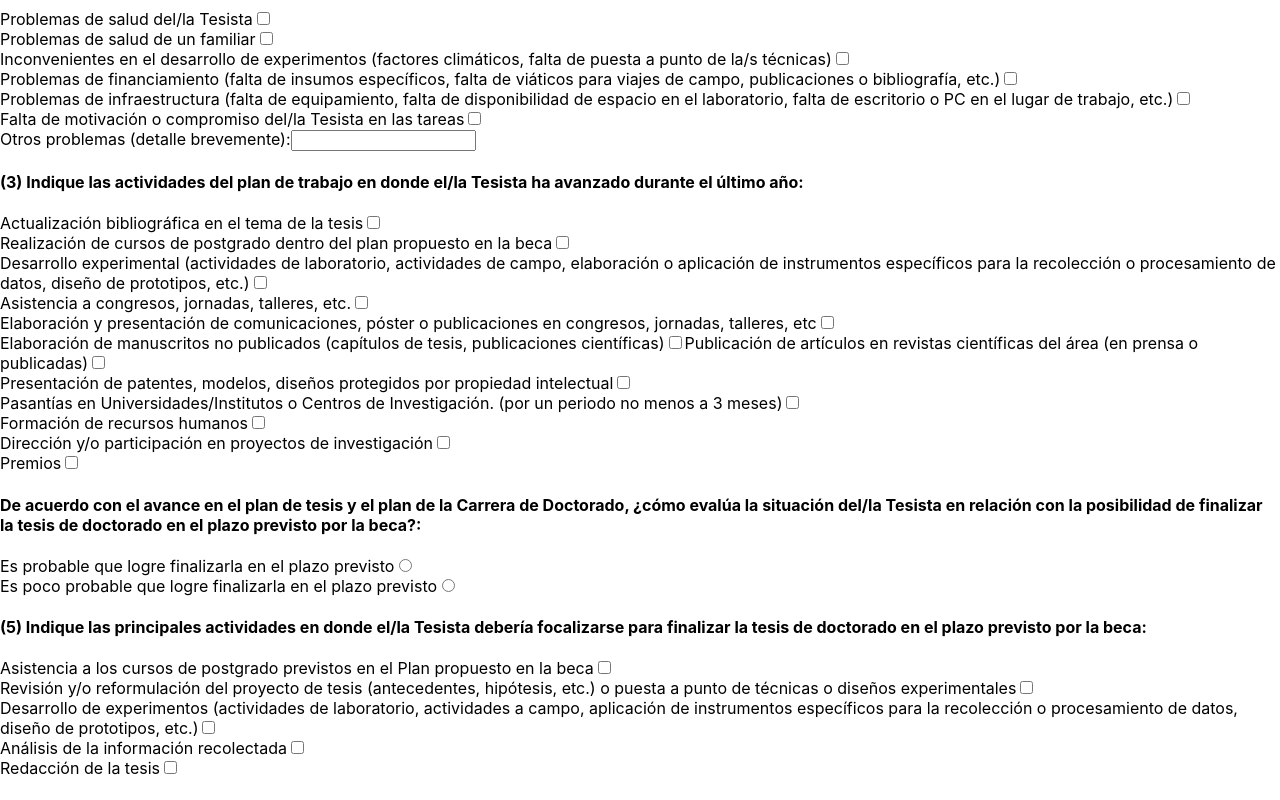
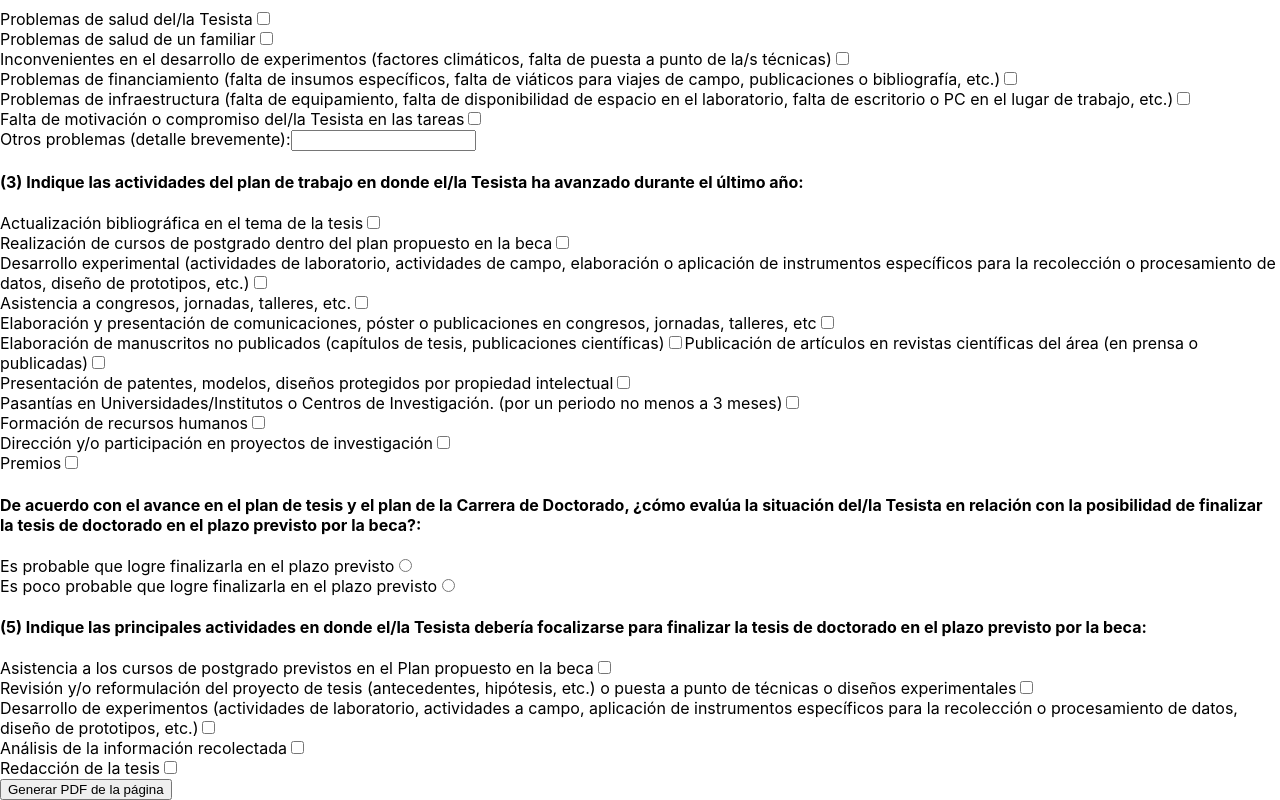
Before and after one commit to federicoamigo17/GIBIO-pagina-doctorado, a React (Create React App) app: page / in a window 1280 px wide. Shown: the part 727-1527 px from the top of the page. Before the commit the page ends 1505 px from the top, so only its background shows below. Built offline with nearby package versions, Linux system fonts and the light colour scheme.

Commit message:
Primer experimento con el generador de PDF, se agrego una branch separada para testear

```diff
--- a/package.json
+++ b/package.json
@@ -6,6 +6,7 @@
     "@testing-library/jest-dom": "^5.17.0",
     "@testing-library/react": "^13.4.0",
     "@testing-library/user-event": "^13.5.0",
+    "jspdf": "^2.5.1",
     "react": "^18.2.0",
     "react-dom": "^18.2.0",
     "react-scripts": "5.0.1",
--- a/src/App.js
+++ b/src/App.js
@@ -6,6 +6,7 @@ import TablaCuatro from "./Componentes/T4-(2)";
 import TablaCinco from "./Componentes/T5-(3)";
 import TablaSeis from "./Componentes/T6-(4)";
 import TablaSiete from "./Componentes/T7-(5)";
+import PdfGenerator from "./GeneradorPDF";
 
 function App() {
   return (
@@ -23,6 +24,7 @@ function App() {
         <TablaCinco />
         <TablaSeis />
         <TablaSiete />
+        <PdfGenerator />
       </div>
     </>
   );
--- /dev/null
+++ b/src/GeneradorPDF.js
@@ -0,0 +1,35 @@
+import React, { useRef } from "react";
+import { jsPDF } from "jspdf";
+
+function PdfGenerator() {
+  const contentRef = useRef(null);
+
+  const handleGeneratePDF = () => {
+    const { contentWindow } = contentRef.current;
+
+    // Crear un objeto jsPDF
+    const doc = new jsPDF();
+
+    // Capturar el contenido de la página en el objeto jsPDF
+    doc.html(contentWindow.document.body, {
+      callback: () => {
+        // Guardar el PDF con un nombre
+        doc.save("pagina.pdf");
+      }
+    });
+  };
+
+  return (
+    <div>
+      <button onClick={handleGeneratePDF}>Generar PDF de la página</button>
+      <iframe
+        ref={contentRef}
+        title="Contenido a exportar"
+        src="/ruta-a-tu-pagina"
+        style={{ display: "none" }}
+      />
+    </div>
+  );
+}
+
+export default PdfGenerator;
```
Also changed, not shown: 1 other file (tests, documents, lock files or other folders).
